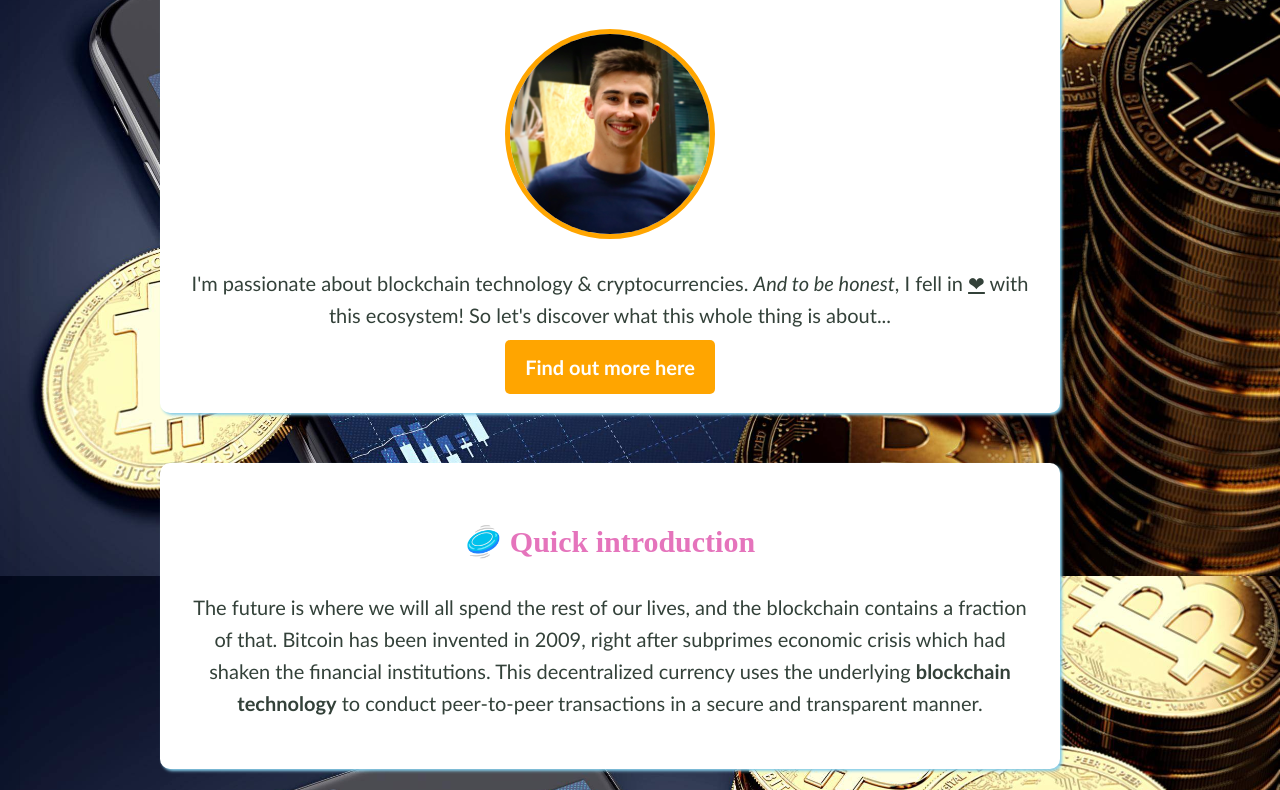
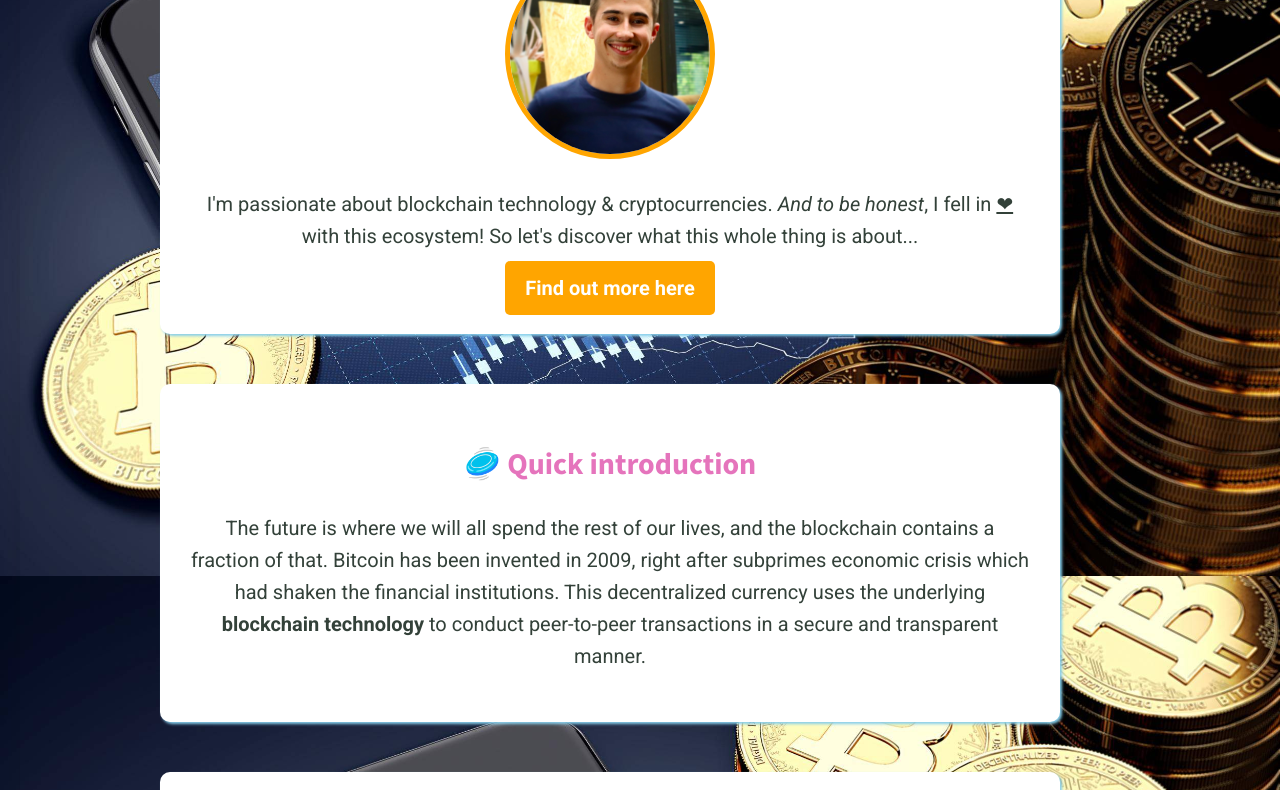
Before and after one commit to MathisEg/my-profile, a plain HTML site: page index.html in a window 1280 px wide. Shown: the part 278-1068 px from the top of the page. Drawn offline with Linux system fonts and the light colour scheme.

Commit message:
Fonts changées car non compatible en ligne

```diff
--- a/index.html
+++ b/index.html
@@ -4,7 +4,8 @@
   <head>
     <title>Check it out!</title>
     <meta charset="utf-8">
-    <link href="https://fonts.googleapis.com/css?family=Lora:400,700|Roboto:300,400,500,700,900" rel="stylesheet">
+    <link href="https://fonts.googleapis.com/css2?family=Source+Sans+Pro:ital,wght@0,200;0,300;0,400;0,600;0,700;0,900;1,200;1,300;1,400;1,600;1,700;1,900&display=swap" rel="stylesheet">
+    <link href="https://fonts.googleapis.com/css2?family=Roboto:ital,wght@0,100;0,300;0,400;0,500;0,700;0,900;1,100;1,300;1,400;1,500;1,700;1,900&display=swap" rel="stylesheet">
     <link rel="stylesheet" href="style.css">
     <link rel="stylesheet" href="https://use.fontawesome.com/releases/v5.2.0/css/all.css" integrity="sha384-hWVjflwFxL6sNzntih27bfxkr27PmbbK/iSvJ+a4+0owXq79v+lsFkW54bOGbiDQ" crossorigin="anonymous">
 	</head>
--- a/style.css
+++ b/style.css
@@ -10,7 +10,7 @@ body {
 	color: blueviolet;
     display: block;
     margin: 20px 20px 20px 20px;
-    font-family: Calibri, serif;
+    font-family: Roboto, serif;
 	font-size: 20px;
 	line-height: 1.6;
 	letter-spacing: 0px;
```
